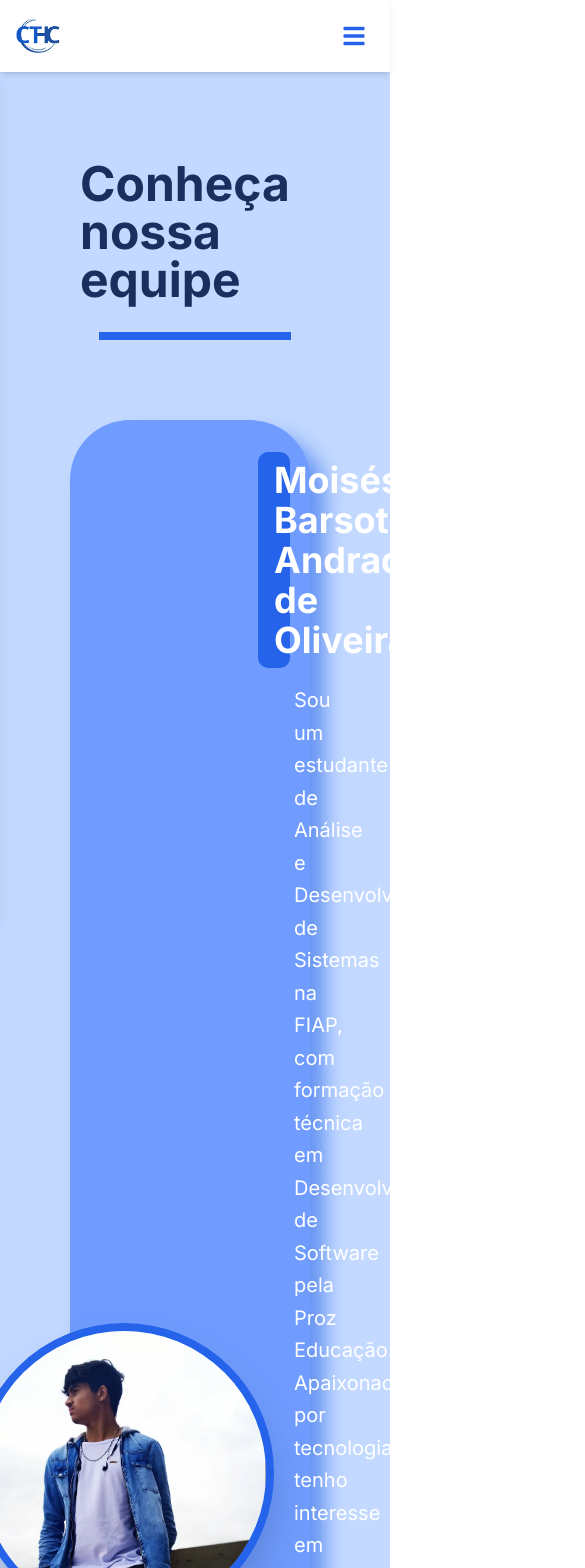
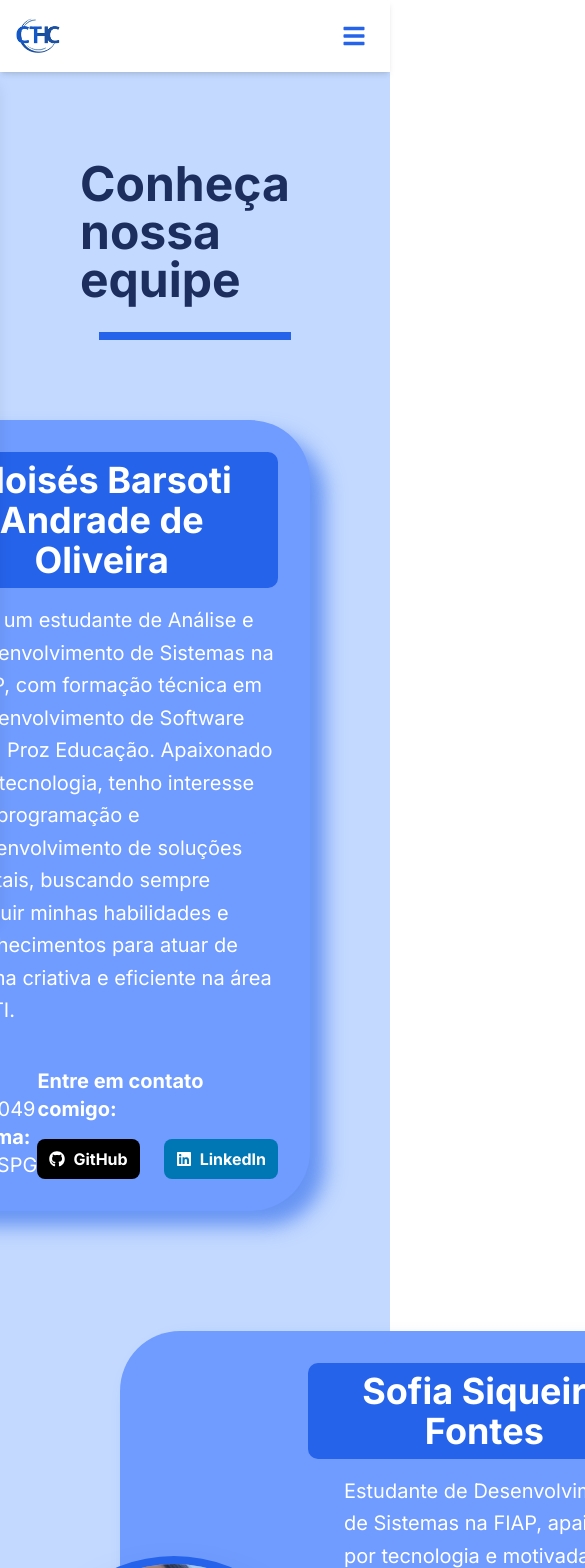
Before and after one commit to BSM-Challenge/ct-hc, a React (Vite) app: page /integrantes in a window 390 px wide. Shown: the top 1568 px of the page, 585 px wide, since content can reach past the window. Built offline with nearby package versions, Linux system fonts and the light colour scheme; a web font is replaced by a local one.

Commit message:
Colocado os valores das props, faltando somente trocar a foto do 2º card para o final e a responsividade

```diff
--- a/src/routes/Integrantes/index.tsx
+++ b/src/routes/Integrantes/index.tsx
@@ -1,4 +1,4 @@
-import { FaGithub, FaLinkedin } from "react-icons/fa";
+import Card from "../../components/Card";
 
 export default function Integrantes() {
   return (
@@ -10,73 +10,42 @@ export default function Integrantes() {
         </h1>
         <div className="w-48 h-2 bg-[var(--color-blue)] mt-7"></div>
 
-        {/* Card */}
         <div className="flex justify-end mt-20 w-full">
-          <div className="
-          relative flex items-center max-w-6xl w-full p-8 pl-52
-          bg-[var(--Color-blue-709CFF)] rounded-[60px]
-          shadow-[15px_15px_20px_var(--shadow-blue-70)]"
-          >
-
-            {/* Foto */}
-            <div className="absolute -left-24 top-1/2 -translate-y-1/2">
-              <img
-                className="w-[300px] h-[300px] object-cover rounded-full border-[8px] border-[var(--color-blue)] shadow-2xl"
-                src="/foto-moises.jpg"
-                alt="Foto Moisés"
-              />
-            </div>
-
-            {/* Conteúdo */}
-            <div className="flex flex-col text-white w-full">
-              <h2 className="text-4xl font-bold bg-[var(--color-blue)] -ml-5 px-4 py-2 rounded-[10px] inline-block text-center">
-                Moisés Barsoti Andrade de Oliveira
-              </h2>
-
-              <p className="ml-4 mt-4 text-xl leading-relaxed">
-                Sou um estudante de Análise e Desenvolvimento de Sistemas na FIAP,
-                com formação técnica em Desenvolvimento de Software pela Proz Educação.
-                Apaixonado por tecnologia, tenho interesse em programação e
-                desenvolvimento de soluções digitais, buscando sempre evoluir minhas
-                habilidades e conhecimentos para atuar de forma criativa e eficiente
-                na área de TI.
-              </p>
-
-              {/* RM e Turma + Contato */}
-              <div className="flex justify-between max-w-[95%] ml-4 mt-10">
-                <div>
-                  <p className="text-xl">
-                    <span className="font-bold">RM: </span>
-                     565049
-                  </p>
-                  <p className="text-xl">
-                    <span className="font-bold">Turma: </span>
-                    1TDSPG
-                  </p>
-                </div>
-
-                <div className="flex flex-col gap-4 items-center">
-                  <span className="font-bold text-xl">Entre em contato comigo:</span>
-                  <div className="flex gap-6">
-                    <a
-                      href="https://github.com/seu-github"
-                      target="_blank"
-                      className="flex items-center gap-2 bg-black text-white px-3 py-2 rounded-lg hover:opacity-80 transition font-bold"
-                    >
-                      <FaGithub /> GitHub
-                    </a>
-                    <a
-                      href="https://linkedin.com/in/seu-linkedin"
-                      target="_blank"
-                      className="flex items-center gap-2 bg-[#0077B5] text-white px-3 py-2 rounded-lg hover:opacity-80 transition font-bold"
-                    >
-                      <FaLinkedin /> LinkedIn
-                    </a>
-                  </div>
-                </div>
-              </div>
-            </div>
-          </div>
+          <Card
+            nome="Moisés Barsoti Andrade de Oliveira"
+            img="/public/foto-moises.jpg"
+            descricao="Sou um estudante de Análise e Desenvolvimento de Sistemas na FIAP, com formação técnica em Desenvolvimento de Software pela Proz Educação. Apaixonado por tecnologia, tenho interesse em programação e desenvolvimento de soluções digitais, buscando sempre evoluir minhas habilidades e conhecimentos para atuar de forma criativa e eficiente na área de TI."
+            rm="565049"
+            turma="1TDSPG"
+            linkGithub=""
+            linkLinkedin=""
+          />
+        </div>
+      </section>
+      <section className="py-10">
+        <div className="flex justify-start mt-20 w-full px-30">
+          <Card
+            nome="Sofia Siqueira Fontes"
+            img="/public/foto-sofia.jpg"
+            descricao="Estudante de Desenvolvimento de Sistemas na FIAP, apaixonada por tecnologia e motivada a explorar novas possibilidades. Tenho perfil proativo e gosto de compreender como as coisas funcionam, o que me impulsiona a buscar soluções criativas e eficazes. A cada dia desenvolvo minhas habilidades e conhecimentos para contribuir de forma significativa no universo digital."
+            rm="563829"
+            turma="1TDSPG"
+            linkGithub=""
+            linkLinkedin=""
+          />
+        </div>
+      </section>
+      <section className="py-10">
+        <div className="flex justify-end mt-20 w-full px-20">
+          <Card
+            nome="Felipe Kirschner Modesto"
+            img="/public/foto-felipe.jpg"
+            descricao="Sou aluno da Fiap, atualmente cursando Análise e Desenvolvimento de Sistemas. Desde quando ingressei-me no meio tecnológico, passei a admirar grandemente a área da programação, assim como diversos outros sistemas e tecnologias fundadas. O que me fez enxergar uma oportunidade de transformar ideias em soluções que façam a diferença. Tenho interesse em aprender e desenvolver constantemente minhas habilidades, para assim crescer tanto no ramo acadêmico, e me desenvolver profissionalmente."
+            rm="561810"
+            turma="1TDSPG"
+            linkGithub=""
+            linkLinkedin=""
+          />
         </div>
       </section>
     </main>
```
